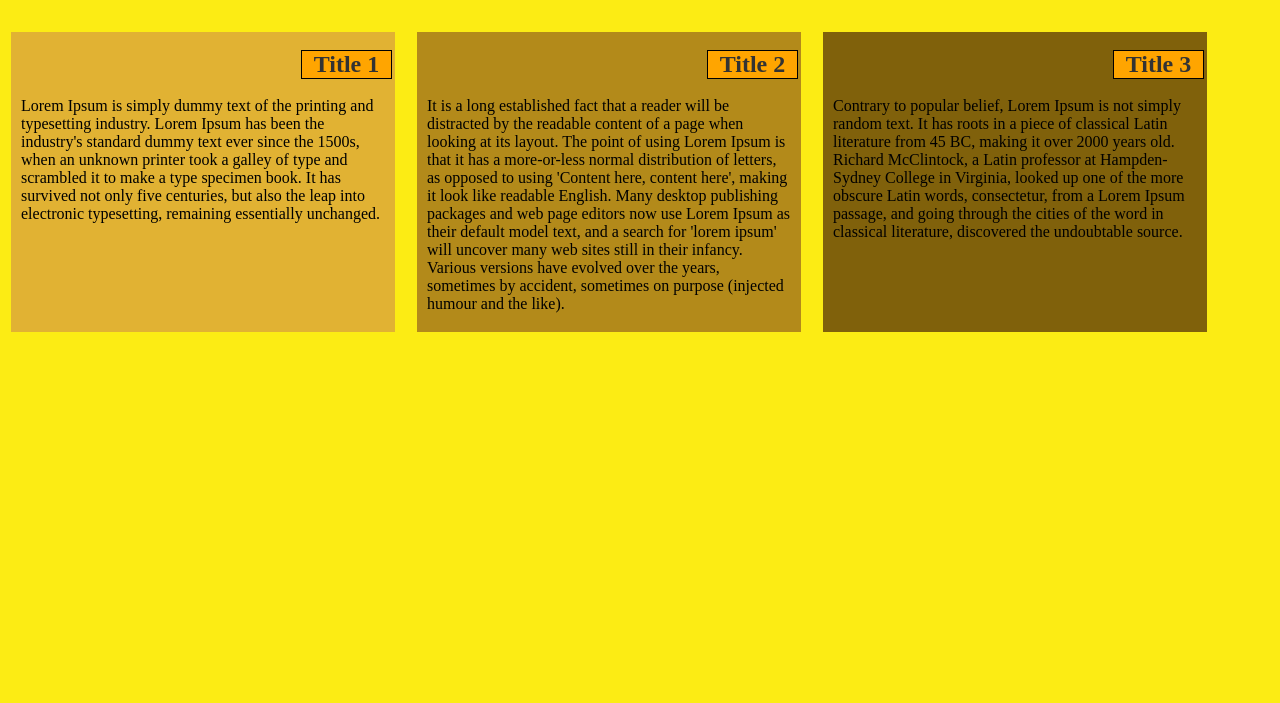
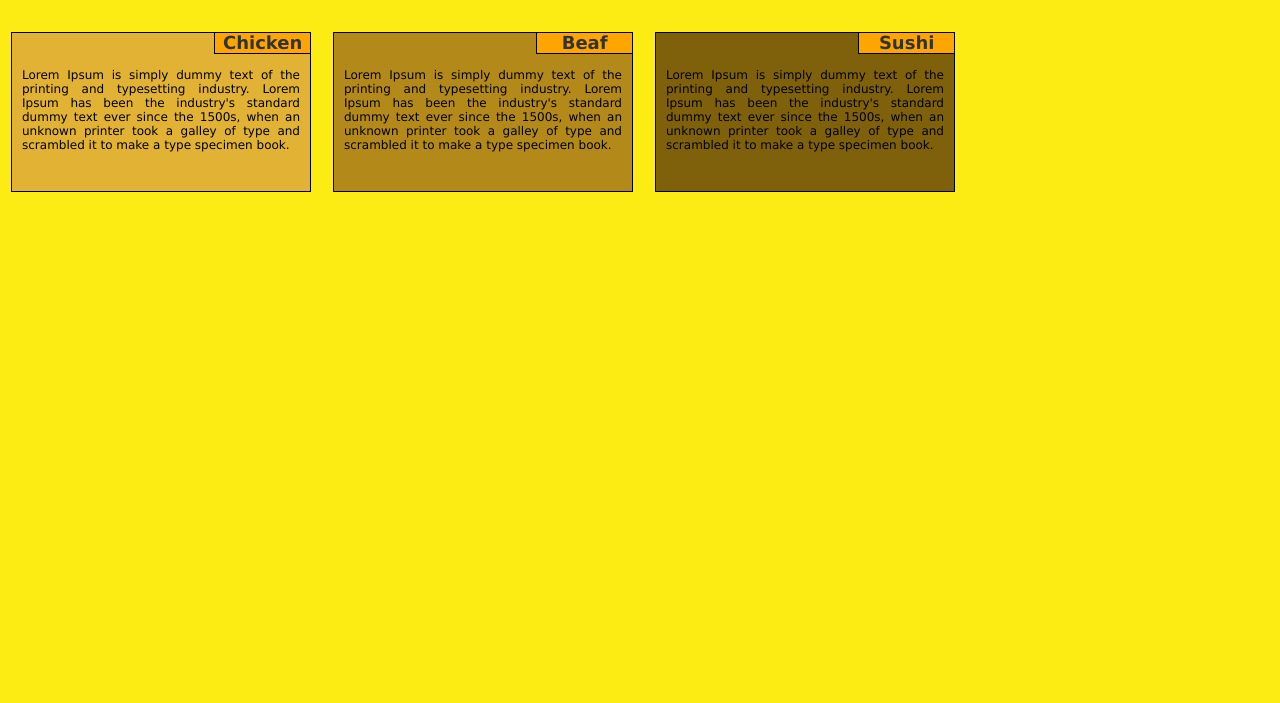
Before and after one commit to laurentdeke/module-2-desktop, a plain HTML site: page index.html in a window 1280 px wide. Shown: the part 97-800 px from the top of the page. Drawn offline with Linux system fonts and the light colour scheme.

Commit message:
Update index.html

```diff
--- a/index.html
+++ b/index.html
@@ -27,47 +27,61 @@
         height: 470px;
         width: 23%;
         padding: 0 10px;
+        border: 1px solid black;
+        text-align: justify;
+        font-family: verdana, sans-serif;
+        font-size: 12px;
+        overflow-x: hidden;
+        overflow-y: hidden;
       }
       #column1 {
         position: relative;
         background-color: #E1B233;
         margin: 11px;
-        width: 30%;
-        height: 300px;
+        width: 300px;
+        height: 160px;
+        overflow-x: hidden;
+        overflow-y: hidden;
       }
       #column2 {
         position: relative;
         background-color: #B38A1A;
         margin: 11px;
-        width: 30%;
-        height: 300px;
+        width: 300px;
+        height: 160px;
+        overflow-x: hidden;
+        overflow-y: hidden;
       }
       #column3 {
         position: relative;
         background-color: #80610B;
         margin: 11px;
-        width: 30%;
-        height: 300px;
+        width: 300px;
+        height: 160px;
+        overflow-x: hidden;
+        overflow-y: hidden;
       }
       h1 {
         position: relative;
-        color: #000000;
+        color: black;
         text-align: center;
         margin-top: 45px;
+        overflow-x: hidden;
+        overflow-y: hidden;
       }
       h2 {
         position: relative;
-        color: #000000;
+        color: black;
         text-align: center;
         border: 1px solid black;
-        width: 25%;
+        width: 35%;
         background-color: orange;
         color: #333;
-        margin-left: 280px;
-
+        margin-left: 192px;
+        margin-top: -2px;
       }
         /******DESKTOP DEVICE******/
-@ media (min-width: 992px) and (max-width: 1199px)
+@ media only screen and (min-width: 992px) and (max-width: 1199px) {...}
   #p {
     width: 100%;
     text-align: justify;
@@ -78,6 +92,7 @@
     width: 100%;
     text-align: justify;
     margin-left: 40px;
+    font-family: "verdana" sans-serif;
   }
   #p2 {
     width: 150px;
@@ -93,17 +108,18 @@
   <body>
     <main id="boxes">
       <h1>DESKTOP</h1><br><br>
-      <div id="column1"><br>
-        <h2>Title 1</h2><br>
-        <p1>Lorem Ipsum is simply dummy text of the printing and typesetting industry. Lorem Ipsum has been the industry's standard dummy text ever since the 1500s, when an unknown printer took a galley of type and scrambled it to make a type specimen book. It has survived not only five centuries, but also the leap into electronic typesetting, remaining essentially unchanged.</p1>
+      <div id="column1">
+        <p class="p1"></p>
+        <h2>Chicken</h2><br>
+        <p1>Lorem Ipsum is simply dummy text of the printing and typesetting industry. Lorem Ipsum has been the industry's standard dummy text ever since the 1500s, when an unknown printer took a galley of type and scrambled it to make a type specimen book.</p1>
       </div>
-      <div id="column2"><br>
-        <h2>Title 2</h2><br>
-        <p2>It is a long established fact that a reader will be distracted by the readable content of a page when looking at its layout. The point of using Lorem Ipsum is that it has a more-or-less normal distribution of letters, as opposed to using 'Content here, content here', making it look like readable English. Many desktop publishing packages and web page editors now use Lorem Ipsum as their default model text, and a search for 'lorem ipsum' will uncover many web sites still in their infancy. Various versions have evolved over the years, sometimes by accident, sometimes on purpose (injected humour and the like).</p2>
+      <div id="column2">
+        <h2>Beaf</h2><br>
+        <p2>Lorem Ipsum is simply dummy text of the printing and typesetting industry. Lorem Ipsum has been the industry's standard dummy text ever since the 1500s, when an unknown printer took a galley of type and scrambled it to make a type specimen book.</p2>
       </div>
-      <div id="column3"><br>
-        <h2>Title 3</h2><br>
-        <p3>Contrary to popular belief, Lorem Ipsum is not simply random text. It has roots in a piece of classical Latin literature from 45 BC, making it over 2000 years old. Richard McClintock, a Latin professor at Hampden-Sydney College in Virginia, looked up one of the more obscure Latin words, consectetur, from a Lorem Ipsum passage, and going through the cities of the word in classical literature, discovered the undoubtable source.</p3>
+      <div id="column3">
+        <h2>Sushi</h2><br>
+        <p3>Lorem Ipsum is simply dummy text of the printing and typesetting industry. Lorem Ipsum has been the industry's standard dummy text ever since the 1500s, when an unknown printer took a galley of type and scrambled it to make a type specimen book.</p3>
       </div>
     </main>
   </body>
```
